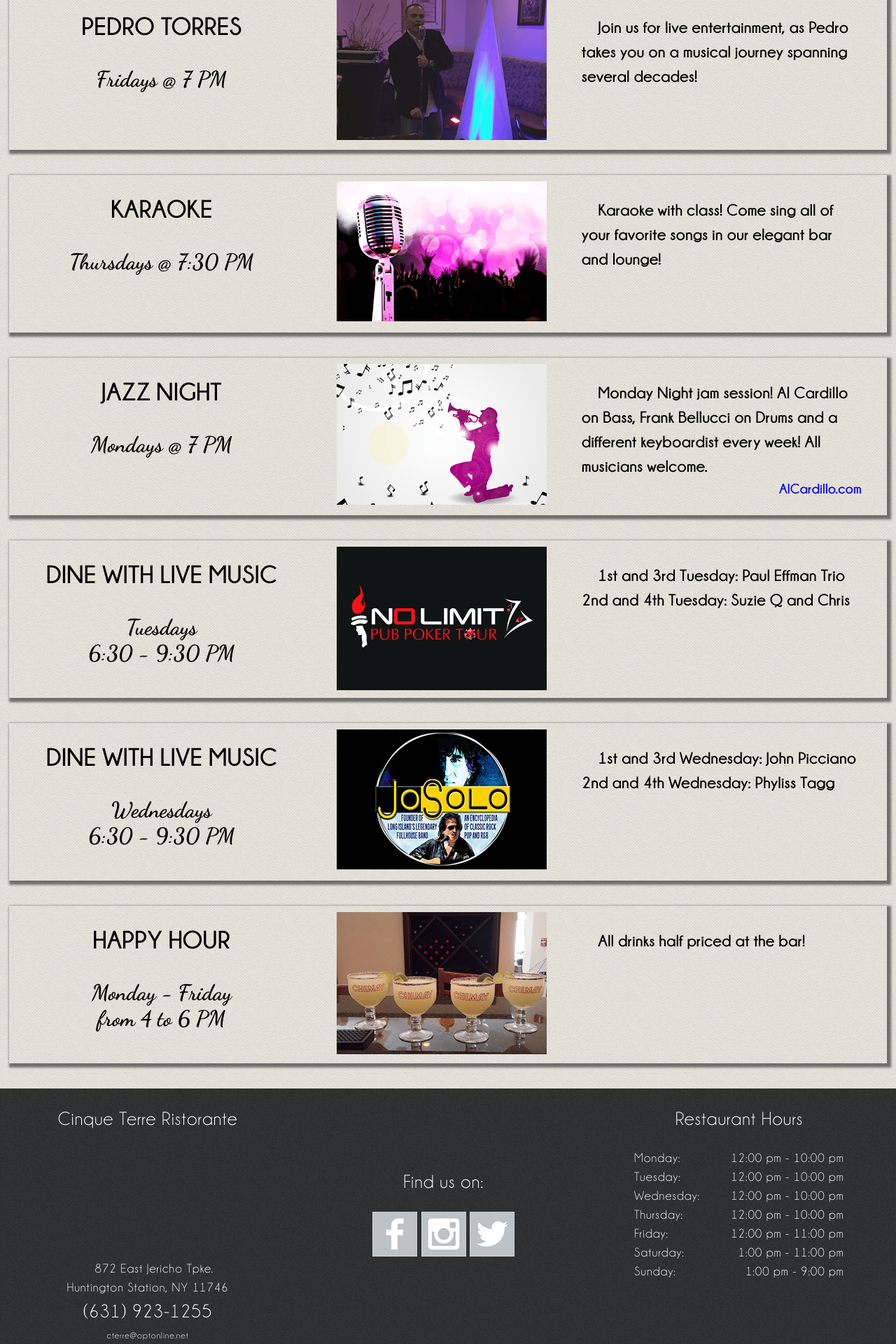
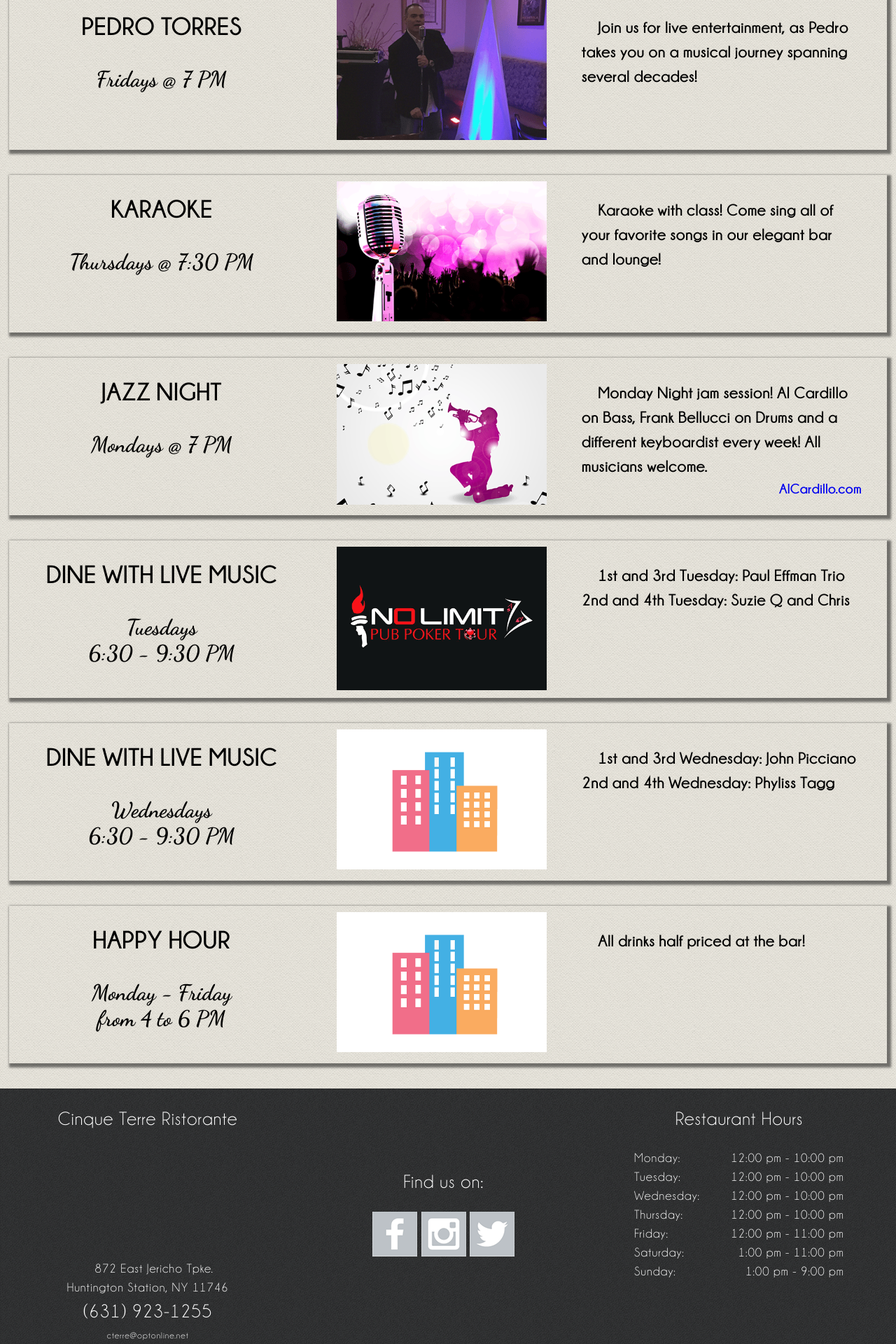
Before and after one commit to cinqueterreli/cinqueterre.github.io, a Jekyll site: the page built from weekly-events.html, in a window 1280 px wide. Shown: the part 763-2683 px from the top of the page at 70% size. Built offline with Jekyll 4.4.1, drawn with Linux system fonts in a browser that asks for light colours; nearby versions of some CDN libraries; grey boxes are pictures that could not be loaded.

Commit message:
image fillers for now

```diff
--- a/weekly-events.html
+++ b/weekly-events.html
@@ -74,7 +74,7 @@ permalink: "weekly-events.html"
 		<h2>Wednesdays <br /> 6:30 - 9:30 PM</h2>
 	</div>
 	<div class="body-third middle">
-		<img class="event-img" src="/images/joSolo.jpg">
+		<img class="event-img" src="/images/logofiller.gif">
 	</div>
 	<div class="body-third">
 		<p class="event-des">
@@ -89,7 +89,7 @@ permalink: "weekly-events.html"
 		<h2>Monday - Friday <br/>from 4 to 6 PM</h2>
 	</div>
 	<div class="body-third middle">
-		<img class="event-img" src="/images/happyhour.gif">
+		<img class="event-img" src="/images/logofiller.gif">
 	</div>
 	<div class="body-third">
 		<p class="event-des">All drinks half priced at the bar!</p>
```
Also changed, not shown: images/logofiller.gif (added).
